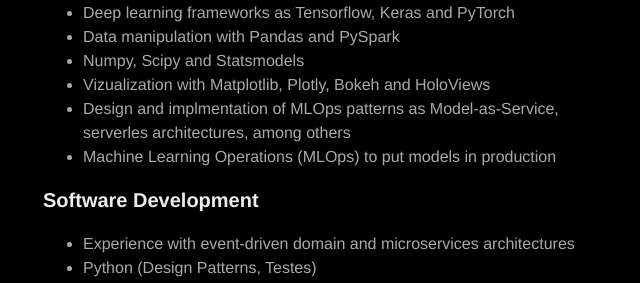
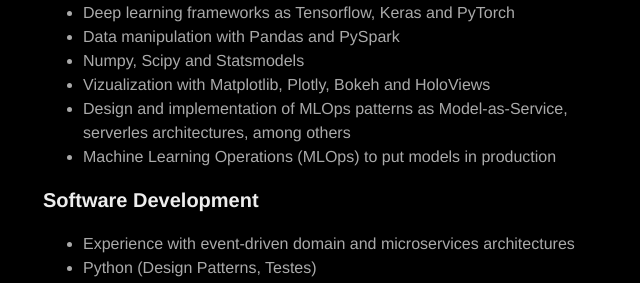
Before and after one commit to joefavergel/joefavergel.github.io, a Jekyll site: the page built from about.md, in a window 1280 px wide and 900 px high, scrolled down 1578 px. Shown: the part 160-443 px from the top of the window, without its empty margins (317-957 px from the left). Built offline with Jekyll 4.4.1, drawn with Linux system fonts in a browser that asks for light colours; nearby versions of some CDN libraries.

Commit message:
:ambulance: CV link was changed

```diff
--- a/_config.yml
+++ b/_config.yml
@@ -18,7 +18,7 @@ dark-theme: true
 # and specify source (external or local).
 resume: true
 resume-external: true
-resume-url: https://scholar.google.com/citations?user=e9Un1DsAAAAJ&hl
+resume-url: https://www.linkedin.com/in/joseph-fabricio-vergel-becerra/
 
 url: https://joefavergel.github.io/
 # your url: https://USERNAME.github.io
--- a/about.md
+++ b/about.md
@@ -38,7 +38,7 @@ layout: page
 	<li>Data manipulation with Pandas and PySpark</li>
 	<li>Numpy, Scipy and Statsmodels</li>
 	<li>Vizualization with Matplotlib, Plotly, Bokeh and HoloViews</li>
-	<li>Design and implmentation of MLOps patterns as Model-as-Service, serverles architectures, among others</li>
+	<li>Design and implementation of MLOps patterns as Model-as-Service, serverles architectures, among others</li>
 	<li>Machine Learning Operations (MLOps) to put models in production</li>
 </ul>
 
```
